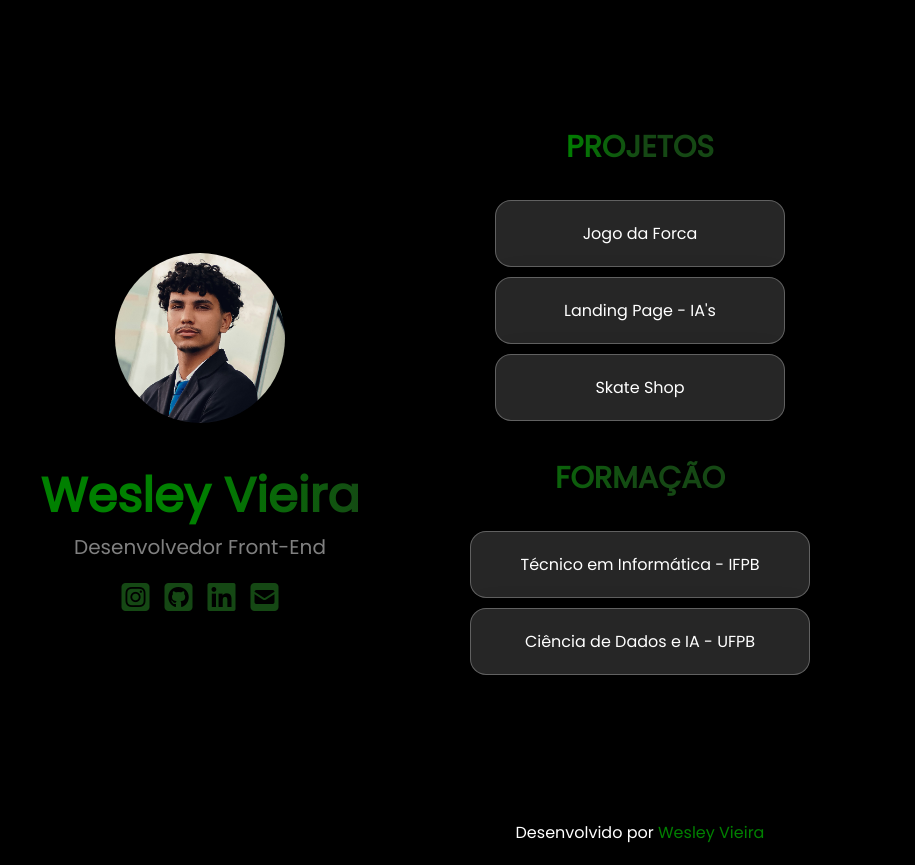
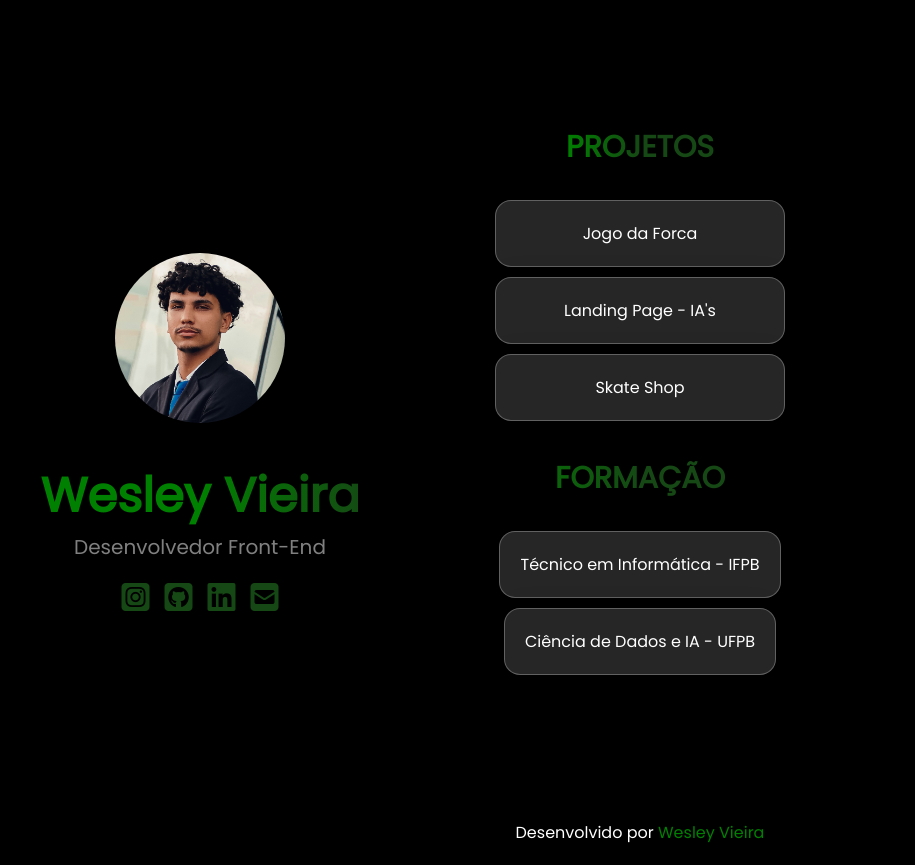
Before and after one commit to wesleyvieira1/linkpagewes, a plain HTML site: page index.html in a window 1280 px wide. Shown: the full height of the page, 0-915 px from the left. Drawn offline with Linux system fonts and the light colour scheme.

Commit message:
Mudanças no width

```diff
--- a/style.css
+++ b/style.css
@@ -172,7 +172,7 @@ main{
     backdrop-filter: blur(15.8px);
     -webkit-backdrop-filter: blur(15.8px);
     border: 1px solid rgba(255, 255, 255, 0.27);
-    width: 100%;
+    width: inherit;
     text-align: center;
     padding: 20px;
     text-decoration: none;
```
